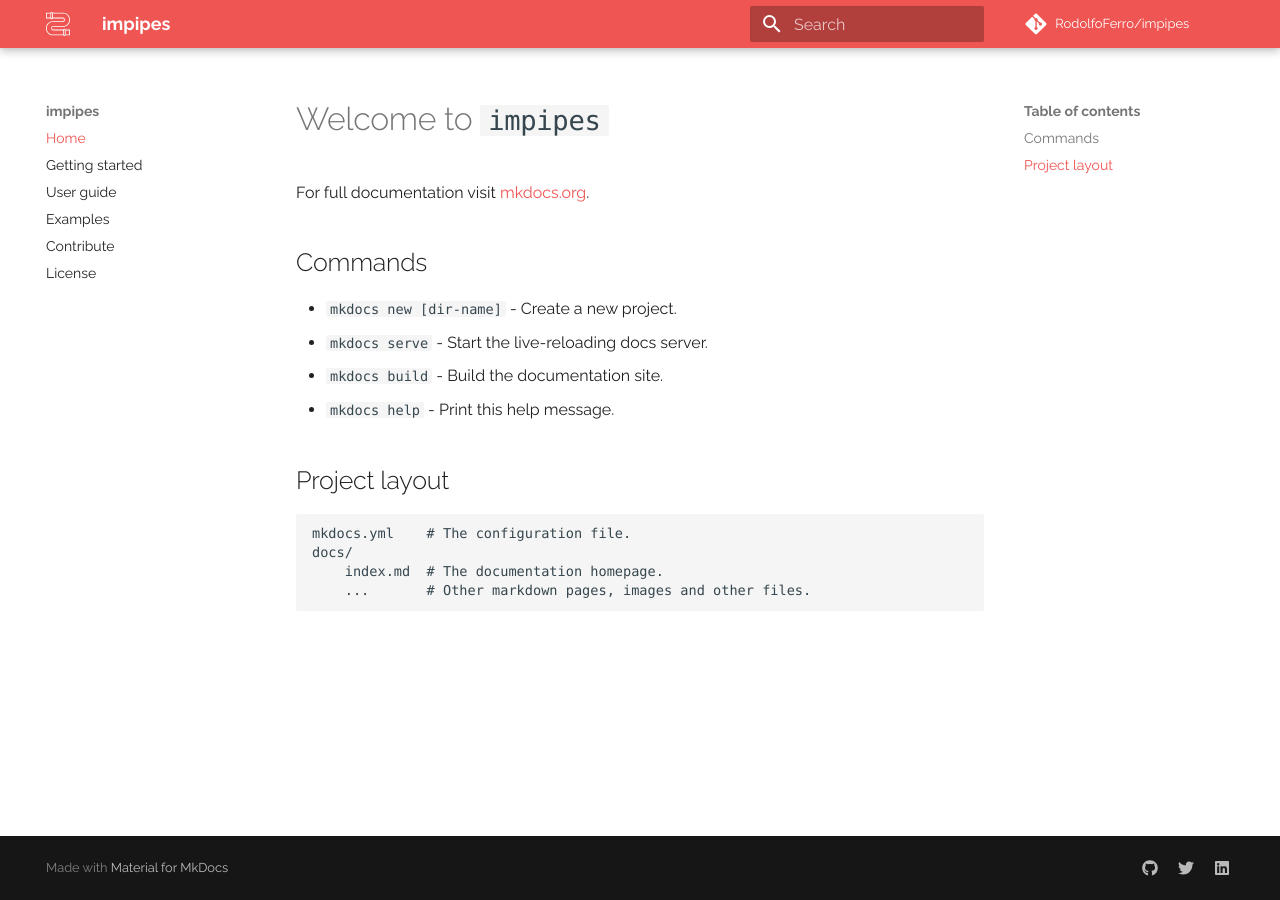
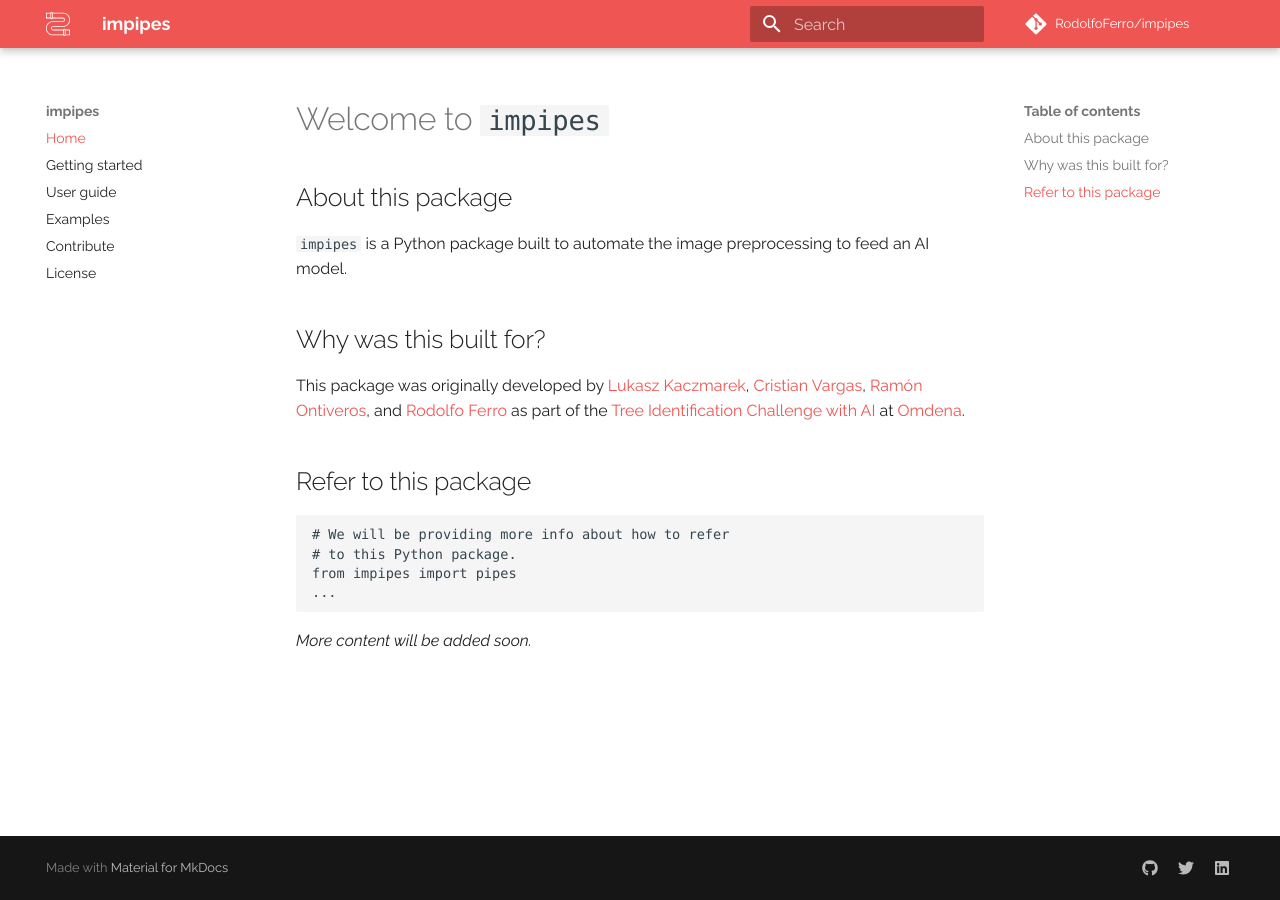
Before and after one commit to RodolfoFerro/impipes, an MkDocs documentation site: the page built from docs/index.md, in a window 1280 px wide. Built offline with MkDocs 1.6.1 and Material for MkDocs 9.7.7, drawn with Linux system fonts in a browser that asks for light colours; some web fonts are replaced; comment, search, counter and statistics services are not loaded.

Commit message:
Updated docs index.

```diff
--- a/docs/index.md
+++ b/docs/index.md
@@ -1,17 +1,18 @@
 # Welcome to `impipes`
 
-For full documentation visit [mkdocs.org](http://mkdocs.org).
+## About this package
 
-## Commands
+`impipes` is a Python package built to automate the image preprocessing to feed an AI model.
 
-* `mkdocs new [dir-name]` - Create a new project.
-* `mkdocs serve` - Start the live-reloading docs server.
-* `mkdocs build` - Build the documentation site.
-* `mkdocs help` - Print this help message.
+## Why was this built for?
 
-## Project layout
+This package was originally developed by [Lukasz Kaczmarek](mailto:lukaszk76@gmail.com), [Cristian Vargas](mailto:rodolfoferroperez@gmail.com), [Ramón Ontiveros](mailto:ramontiveros@gmail.com), and [Rodolfo Ferro](mailto:rodolfoferroperez@gmail.com) as part of the [Tree Identification Challenge with AI](https://medium.com/omdena/building-ai-for-good-by-the-people-for-the-people-d98ad78b5001) at [Omdena](https://omdena.com/).
 
-    mkdocs.yml    # The configuration file.
-    docs/
-        index.md  # The documentation homepage.
-        ...       # Other markdown pages, images and other files.
+## Refer to this package
+
+    # We will be providing more info about how to refer
+    # to this Python package.
+    from impipes import pipes
+    ...
+
+_More content will be added soon._
```
